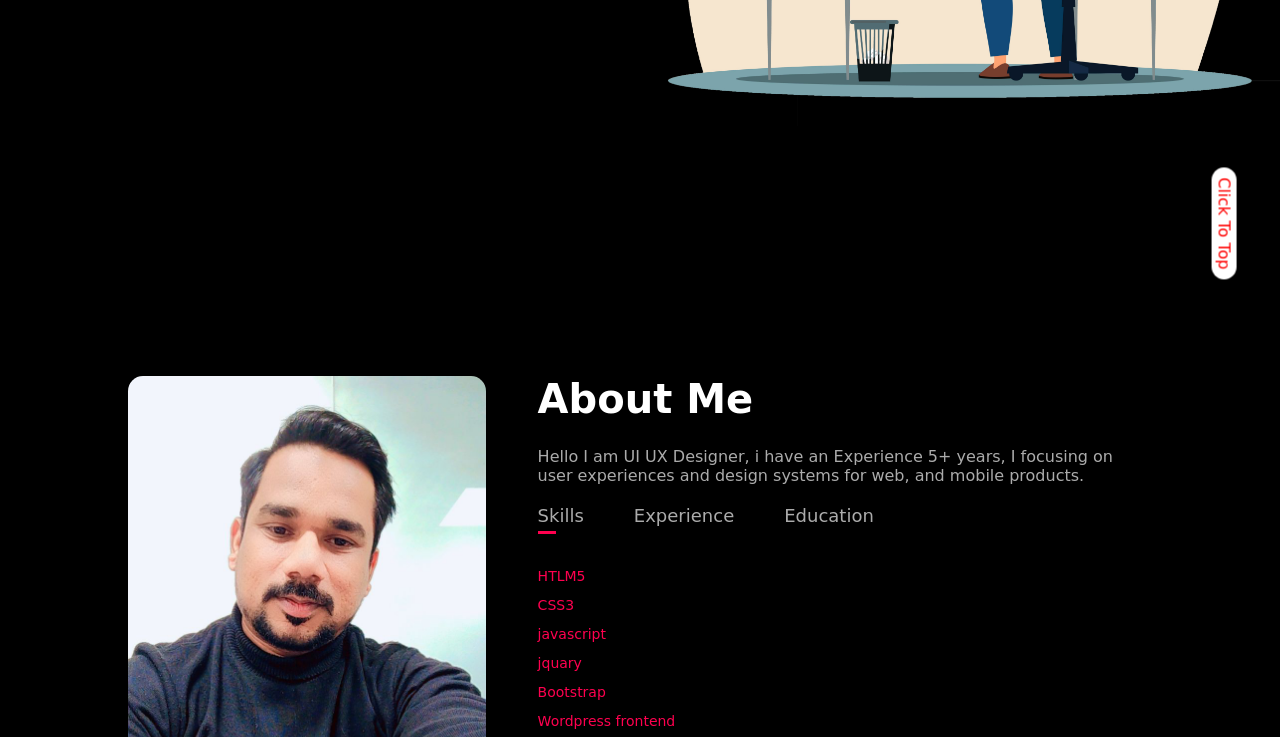
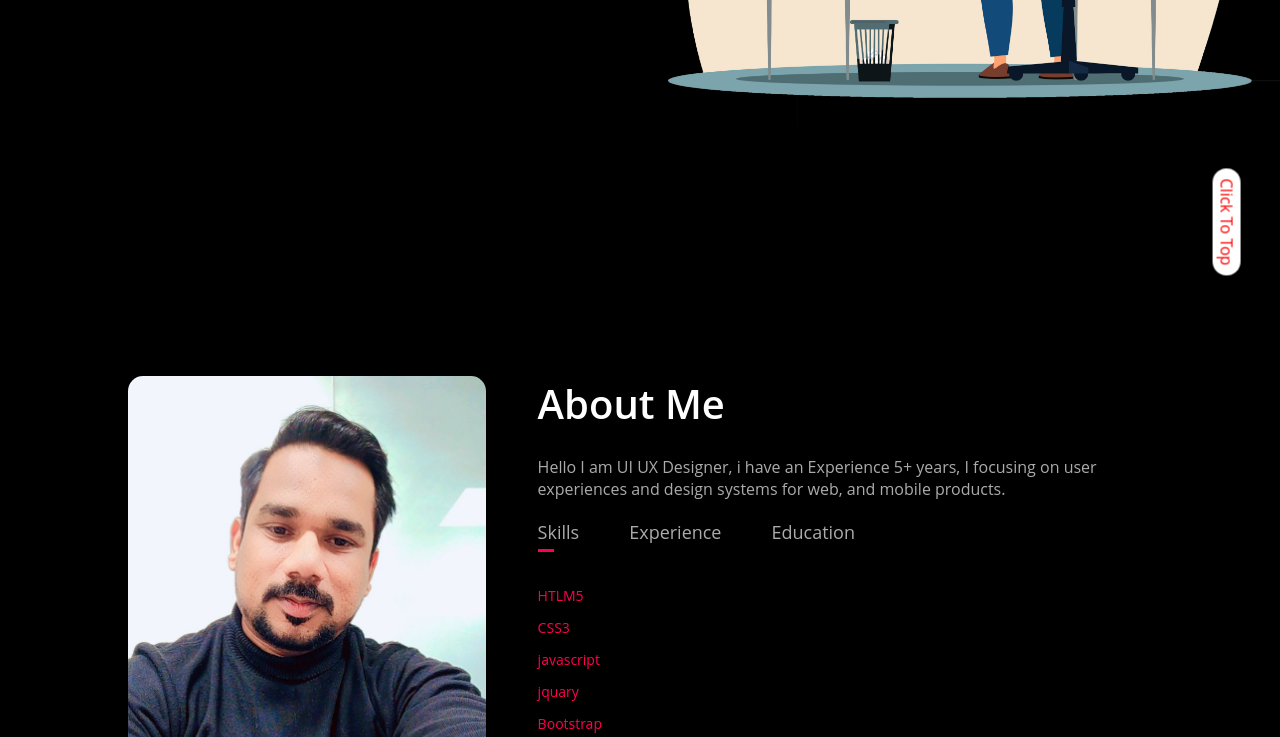
Before and after one commit to yunusali8996/Portfolio_website, a plain HTML site: page index.html in a window 1280 px wide. Shown: the part 514-1251 px from the top of the page. Drawn offline with nearby package versions, Linux system fonts and the light colour scheme.

Commit message:
style.css

```diff
--- a/style.css
+++ b/style.css
@@ -1,7 +1,7 @@
 *{
     margin: 0;
     padding: 0;
-    font-family: cursive;
+    font-family: 'Open Sans', sans-serif;;
     box-sizing: border-box;
 }
 html{scroll-behavior: smooth;}
```
